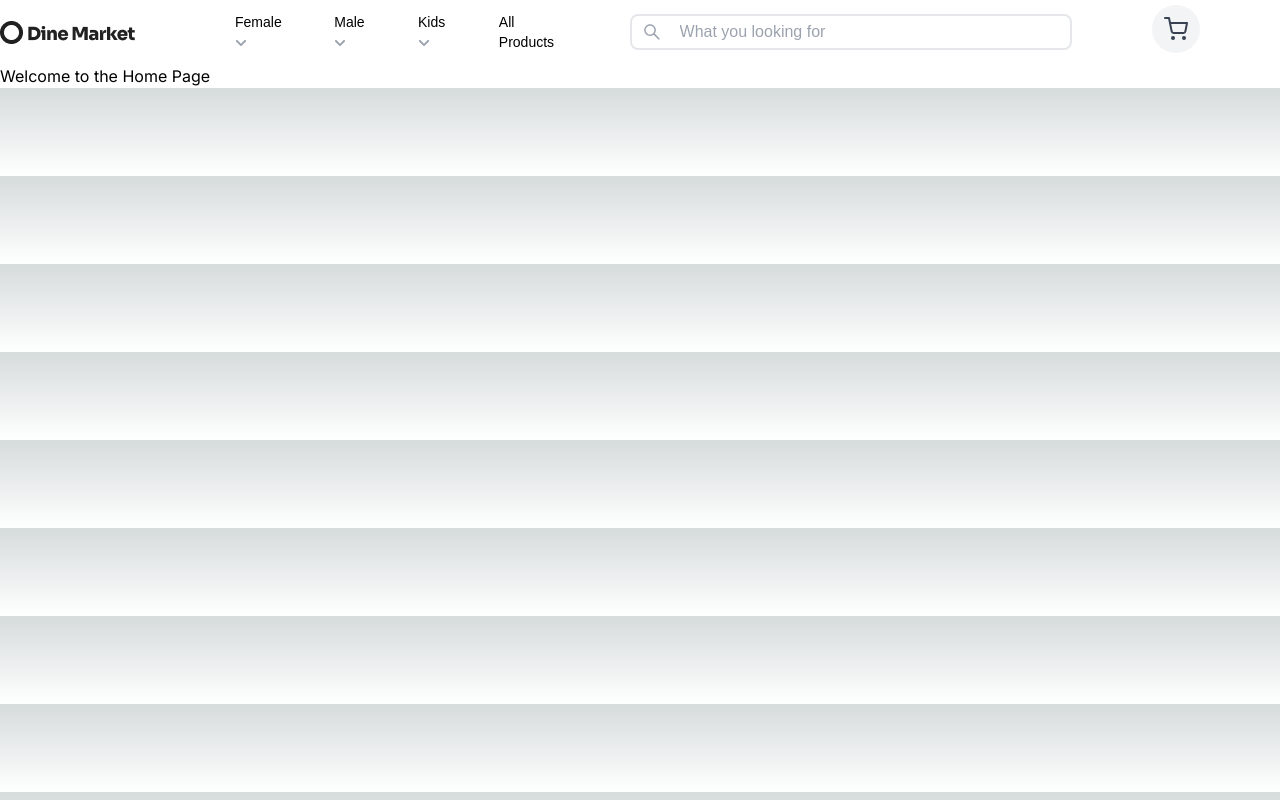
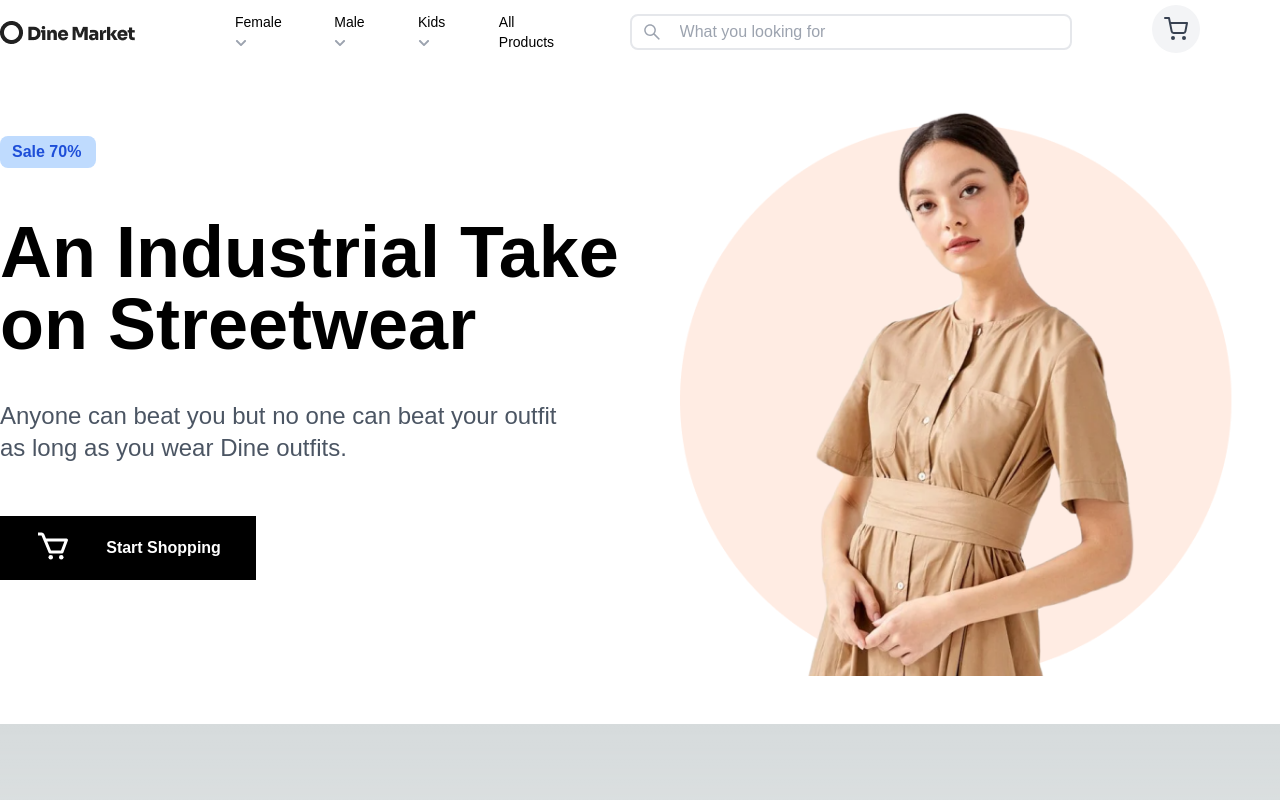
Before and after one commit to GhufranHasan/dine-market, a Next.js app: page / in a window 1280 px wide. Built offline with nearby package versions, Linux system fonts and the light colour scheme.

Commit message:
hero banner design completed

```diff
--- /dev/null
+++ b/src/app/components/herobanner.tsx
@@ -0,0 +1,34 @@
+import React from 'react'
+import Image from 'next/image'
+import { BiCart } from 'react-icons/bi'
+
+const herobanner = () => {
+  return (
+    <div className="flex max-w-7xl h-full mx-auto px-4 sm:px-6 py-12 lg:px-0 justify-between">
+        {/* left side starts */}
+        <div className="w-1/2">
+            <div className="w-24 h-8 my-6 rounded-lg bg-blue-200 py-1">
+                <span className="text-blue-700 font-semibold mx-3">Sale 70%</span>
+            </div>
+            <div className="py-6">
+                <p className="text-7xl font-bold">An Industrial Take on Streetwear</p>
+            </div>
+            <div className="w-11/12 py-4">
+                <p className="text-gray-600 text-2xl">Anyone can beat you but no one can beat your outfit as long as you wear Dine outfits.</p>
+            </div>
+            <div className="flex bg-black w-2/5 h-16 py-3 my-9 justify-evenly">
+                <BiCart className="text-white text-4xl" />
+                <button className="text-white font-bold py-2" type="submit">Start Shopping</button>
+            </div>
+        </div>
+        {/* left side ends */}
+        {/* right side starts */}
+        <div>
+            <Image src='/images/hero1.png' width={600} height={600} alt='Girl in hero banner'/>
+        </div>
+        {/* right side ends */}
+    </div>
+  )
+}
+
+export default herobanner
--- a/src/app/page.tsx
+++ b/src/app/page.tsx
@@ -1,4 +1,5 @@
 import Navbar from './components/navbar'
+import Herobanner from './components/herobanner'
 
 // const mainPageStyles = {
 //   backgroundColor: '#ffffff',
@@ -6,12 +7,12 @@ import Navbar from './components/navbar'
 
 export default function Home() {
   return (
-    <div>
-      <header className='font-menu'>
+    <div className='font-menu'>
+      <header>
         <Navbar />
       </header>
       <main className='bg-white text-black'>
-        <h1>Welcome to the Home Page</h1>
+        <Herobanner />
       </main>
     </div>
   )
```
Also changed, not shown: public/images/hero1.png (added).
